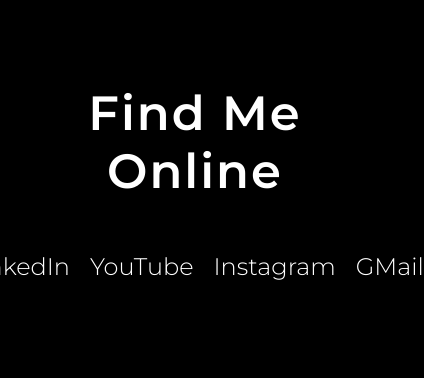
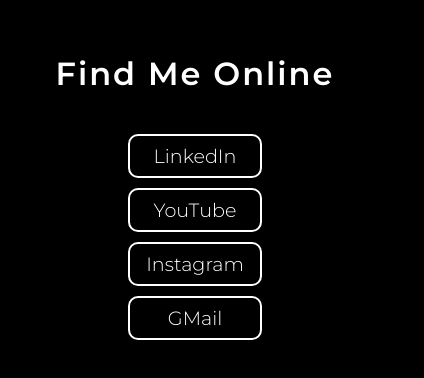
Before and after one commit to ebrahimghorbanii/My-Web-2, a plain HTML site: page index.html in a window 390 px wide. Shown: the part 264-642 px from the top of the page, 424 px wide, since content can reach past the window. Drawn offline with Linux system fonts and the light colour scheme.

Commit message:
Update index.html

```diff
--- a/index.html
+++ b/index.html
@@ -14,9 +14,10 @@
             display: flex;
             justify-content: center;
             align-items: center;
-            height: 100vh;
+            min-height: 100vh;
             flex-direction: column;
             text-align: center;
+            padding: 20px;
         }
 
         h1 {
@@ -30,7 +31,9 @@
         .links {
             margin-top: 20px;
             display: flex;
+            flex-wrap: wrap;
             gap: 20px;
+            justify-content: center;
             opacity: 0;
             animation: fadeIn 2s ease-in-out forwards 0.5s;
         }
@@ -40,16 +43,37 @@
             color: #fff;
             font-size: 1.5rem;
             transition: transform 0.3s ease, color 0.3s ease;
+            padding: 10px 20px;
+            border: 2px solid #fff;
+            border-radius: 10px;
         }
 
         .links a:hover {
-            transform: scale(1.2);
+            transform: scale(1.1);
             color: #00bcd4;
+            border-color: #00bcd4;
         }
 
         @keyframes fadeIn {
             from { opacity: 0; transform: translateY(-20px); }
             to { opacity: 1; transform: translateY(0); }
+        }
+
+        /* استایل مخصوص موبایل */
+        @media (max-width: 600px) {
+            h1 {
+                font-size: 2rem;
+            }
+
+            .links {
+                flex-direction: column;
+                gap: 10px;
+            }
+
+            .links a {
+                font-size: 1.2rem;
+                padding: 8px 16px;
+            }
         }
     </style>
 </head>
@@ -57,10 +81,9 @@
     <h1>Find Me Online</h1>
     <div class="links">
         <a href="https://www.linkedin.com/in/ebrahim-ghorbani" target="_blank">LinkedIn</a>
-        <a href="https://youtube.com/@ebrahimghorbanii?si=BYlamz_jPLGdPn-Z">YouTube</a>
-        <a href="#https://www.instagram.com/concreteexpert_ebrahim/">Instagram</a>
+        <a href="https://youtube.com/@ebrahimghorbanii?si=BYlamz_jPLGdPn-Z" target="_blank">YouTube</a>
+        <a href="https://www.instagram.com/concreteexpert_ebrahim/" target="_blank">Instagram</a>
         <a href="https://mail.google.com/mail/?view=cm&to=ghorbani.e@gmail.com" target="_blank">GMail</a>
-
     </div>
 </body>
 </html>
```
